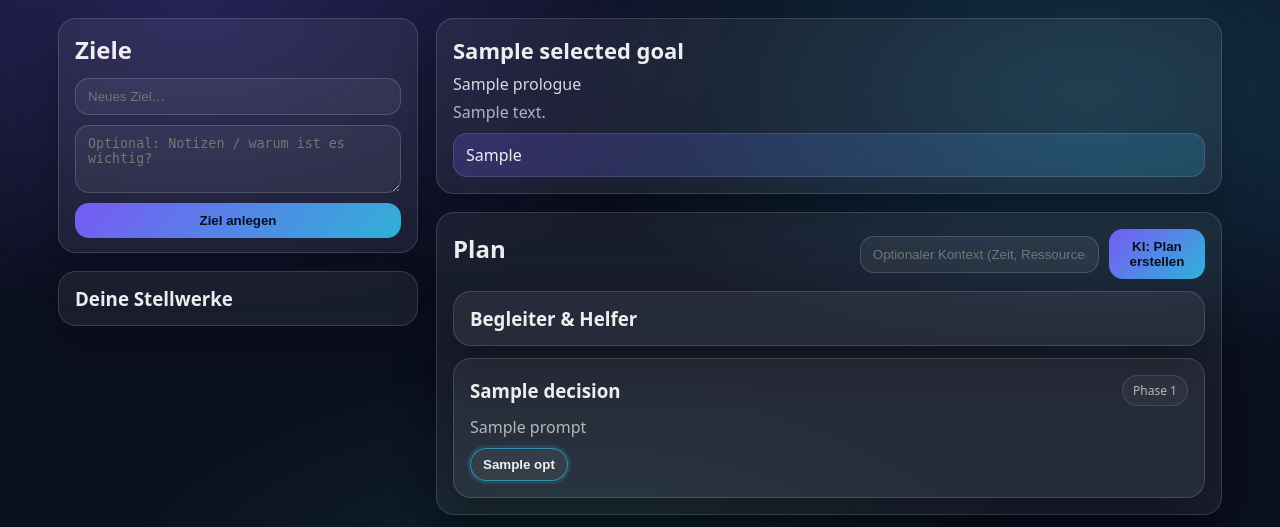
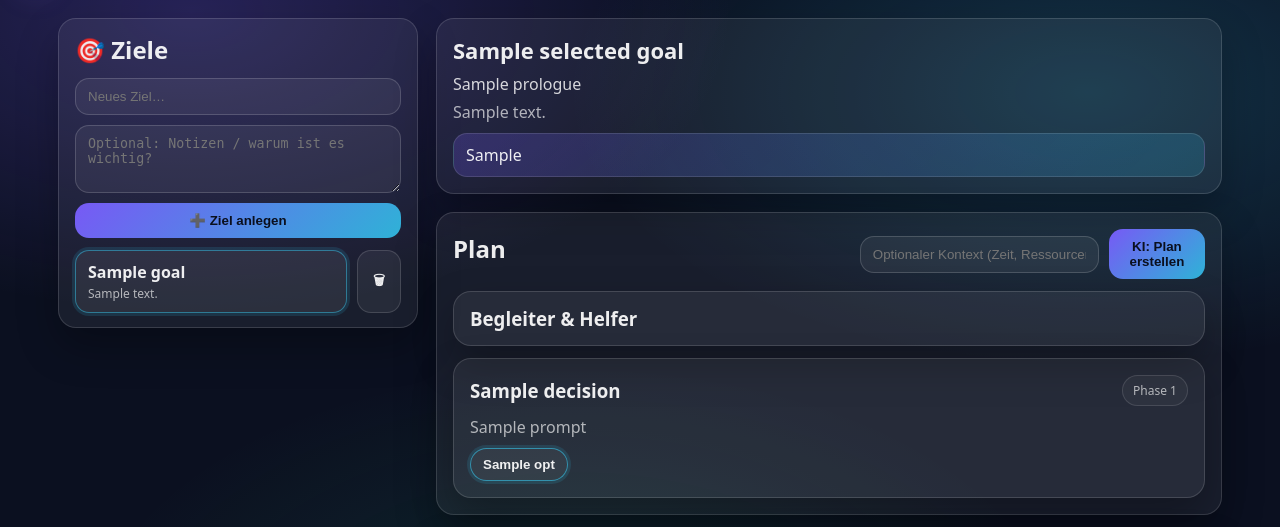
Before and after one commit to NoMadAndy/goals, a FastAPI app: template src/stellwerk/templates/index.html in a window 1280 px wide, after a click on "🎯 Ziele". Shown: the part 68-595 px from the top of the page. Run offline with FastAPI, Linux system fonts and the light colour scheme; the template is opened without the code that fills it: most values are stand-ins (such as "Sample title", 1, 10 or a date in 2020).

Commit message:
Merge goals list into Ziele panel and add goal delete

```diff
--- a/src/stellwerk/app.py
+++ b/src/stellwerk/app.py
@@ -28,6 +28,7 @@ from stellwerk.repository import (
     apply_plan,
     choose_decision_option,
     create_goal as repo_create_goal,
+    delete_goal as repo_delete_goal,
     delete_person,
     get_goal as repo_get_goal,
     get_work_package,
@@ -210,6 +211,14 @@ async def create_goal(title: str = Form(""), description: str = Form("")):
     await _dbg("info", "Goal: created", {"goal_id": str(goal_id), "title": title})
 
     return RedirectResponse(url=f"/?goal={goal_id}", status_code=303)
+
+
+@app.post("/goals/{goal_id}/delete")
+async def delete_goal(goal_id: UUID):
+    with open_session(engine) as session:
+        repo_delete_goal(session, goal_id)
+    await _dbg("info", "Goal: deleted", {"goal_id": str(goal_id)})
+    return RedirectResponse(url="/", status_code=303)
 
 
 @app.post("/goals/{goal_id}/plan")
--- a/src/stellwerk/static/app.css
+++ b/src/stellwerk/static/app.css
@@ -91,6 +91,8 @@ button{
 button:hover{filter:brightness(1.05)}
 
 .goal-list{display:flex; flex-direction:column; gap:10px}
+.goal-row{display:flex; gap:10px; align-items:stretch}
+.goal-row form{display:flex}
 .goal-item{
   display:block;
   text-decoration:none;
@@ -99,10 +101,24 @@ button:hover{filter:brightness(1.05)}
   border:1px solid rgba(255,255,255,.10);
   border-radius: 14px;
   padding:10px 12px;
+  flex:1;
 }
 .goal-item.active{border-color: rgba(51,214,255,.45); box-shadow: 0 0 0 3px rgba(51,214,255,.12)}
 .goal-item-title{font-weight:800}
 .goal-item-desc{font-size:12px; color:var(--muted); margin-top:2px}
+
+.goal-icon-btn{
+  width:44px;
+  min-width:44px;
+  border-radius: 14px;
+  padding:10px 0;
+  background: rgba(255,255,255,.06);
+  color: var(--text);
+  border: 1px solid rgba(255,255,255,.14);
+  cursor:pointer;
+  font-weight: 900;
+}
+.goal-icon-btn:hover{filter:brightness(1.05)}
 .pill{font-size:12px; color:var(--muted); border:1px solid rgba(255,255,255,.12); padding:6px 10px; border-radius:999px; background: rgba(255,255,255,.04)}
 
 .details .task{margin-top:14px; padding-top:14px; border-top:1px solid rgba(255,255,255,.10)}
--- a/src/stellwerk/templates/index.html
+++ b/src/stellwerk/templates/index.html
@@ -22,28 +22,28 @@
       <aside class="sidebar">
         <details class="card" id="goalsPanel">
           <summary>
-            <h2 style="display:inline; margin:0">Ziele</h2>
+            <h2 style="display:inline; margin:0">🎯 Ziele</h2>
           </summary>
           <form method="post" action="/goals" class="stack" style="margin-top:12px">
             <input name="title" placeholder="Neues Ziel…" />
             <textarea name="description" placeholder="Optional: Notizen / warum ist es wichtig?"></textarea>
-            <button type="submit">Ziel anlegen</button>
+            <button type="submit">➕ Ziel anlegen</button>
           </form>
-        </details>
 
-        <details class="card" id="stellwerkePanel">
-          <summary>
-            <h3 style="display:inline; margin:0">Deine Stellwerke</h3>
-          </summary>
           <div class="goal-list" style="margin-top:12px">
             {% if goals|length == 0 %}
               <div class="muted">Noch kein Ziel. Leg eins an.</div>
             {% endif %}
             {% for g in goals %}
-              <a class="goal-item {% if selected_goal and g.id == selected_goal.id %}active{% endif %}" href="/?goal={{ g.id }}">
-                <div class="goal-item-title">{{ g.title }}</div>
-                <div class="goal-item-desc">{{ g.description }}</div>
-              </a>
+              <div class="goal-row">
+                <a class="goal-item {% if selected_goal and g.id == selected_goal.id %}active{% endif %}" href="/?goal={{ g.id }}">
+                  <div class="goal-item-title">{{ g.title }}</div>
+                  <div class="goal-item-desc">{{ g.description }}</div>
+                </a>
+                <form method="post" action="/goals/{{ g.id }}/delete" onsubmit="return confirm('Ziel wirklich löschen?')">
+                  <button type="submit" class="goal-icon-btn" title="Ziel löschen" aria-label="Ziel löschen">🗑</button>
+                </form>
+              </div>
             {% endfor %}
           </div>
         </details>
```
Also changed, not shown: src/stellwerk/repository.py (+32 -0 lines), tests/test_repository_sqlite.py (+23 -0 lines).
